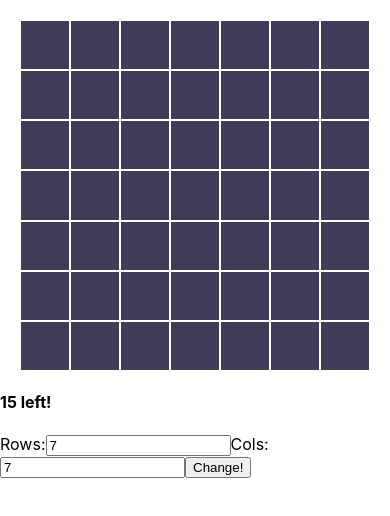
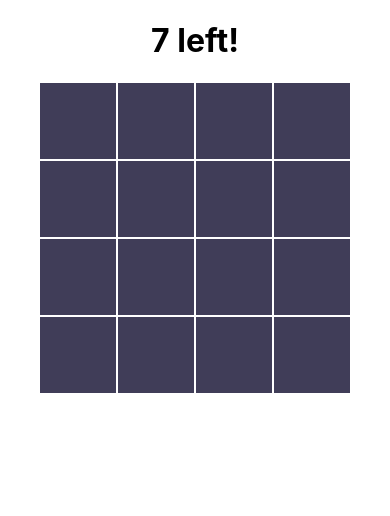
Before and after one commit to soleilyasmina/memoreyes, a React (Create React App) app: page / in a window 390 px wide. Shown: the top 516 px of the page. Built offline with nearby package versions, Linux system fonts and the light colour scheme.

Commit message:
add responsiveness and level growth

```diff
--- a/src/App.css
+++ b/src/App.css
@@ -1,7 +1,19 @@
+@keyframes load {
+  0% {
+    opacity: 0;
+  }
+  100% {
+    opacity: 1;
+  }
+}
+
+h1 {
+  text-align: center;
+}
 .board {
   display: grid;
-  width: 90vw;
-  height: 90vw;
+  width: 80vmin;
+  height: 80vmin;
   margin: 20px auto;
 }
 
@@ -12,18 +24,25 @@
 }
 
 .active {
-  background-color: #66D7D1;
+  background-color: #66d7d1;
 }
 
 .passive {
-  background-color: #403D58;
+  background-color: #403d58;
 }
 
-.passive:hover {
+.passive:active {
+  cursor: pointer;
   background-color: rgba(64, 61, 88, 0.7);
-  cursor: pointer;
+}
+
+@media (hover: hover) {
+  .passive:hover {
+    background-color: rgba(64, 61, 88, 0.7);
+    cursor: pointer;
+  }
 }
 
 .failed {
-  background-color: #CC2936;
+  background-color: #cc2936;
 }
--- a/src/App.js
+++ b/src/App.js
@@ -3,40 +3,32 @@ import { generateBoard } from "./services";
 import "./App.css";
 
 function App() {
-  const [size, setSize] = useState({ rows: 7, cols: 7 });
-  const [newRows, setNewRows] = useState(7);
-  const [newCols, setNewCols] = useState(7);
-  const [board, setBoard] = useState(generateBoard(7, 7, 15));
-  const [boardGuess, setBoardGuess] = useState(generateBoard(7, 7, 0));
-  const [guesses, setGuesses] = useState({ total: 15, current: 0 });
+  const [size, setSize] = useState({ rows: 4, cols: 4 });
+  const [level, setLevel] = useState(1);
+  const [board, setBoard] = useState(generateBoard(4, 4, 7));
+  const [boardGuess, setBoardGuess] = useState(generateBoard(4, 4, 0));
+  const [guesses, setGuesses] = useState({ total: 7, current: 0 });
   const [guess, setGuess] = useState(false);
 
   useEffect(() => {
-    setTimeout(() => setGuess(true), 2000);
+    setTimeout(() => setGuess(true), 3000);
   }, [board]);
 
   useEffect(() => {
-    setBoard(generateBoard(size.rows, size.cols, size.rows + size.cols - 1));
-    setBoardGuess(generateBoard(size.rows, size.cols, 0));
-  }, [size]);
-
-  useEffect(() => {
     if (guesses.current === guesses.total) {
+      setLevel((prev) => prev + 1);
       setTimeout(() => {
+        const newSize = Math.ceil(level / 3) + 3;
+        setSize({ rows: newSize, cols: newSize });
         setBoard(
-          generateBoard(size.rows, size.cols, size.rows + size.cols - 1)
+          generateBoard(newSize, newSize, newSize * 2 - 1)
         );
-        setBoardGuess(generateBoard(size.rows, size.cols, 0));
+        setBoardGuess(generateBoard(newSize, newSize,  0));
         setGuess(false);
-        setGuesses({ total: size.rows + size.cols - 1, current: 0 });
+        setGuesses({ total: newSize + newSize - 1, current: 0 });
       }, 1000);
     }
-  }, [size, guesses]);
-
-  const handleSubmit = (e) => {
-    e.preventDefault();
-    setSize({ rows: newRows, cols: newCols });
-  };
+  }, [guesses]);
 
   const boardSize = {
     gridTemplateColumns: `repeat(${size.cols}, 1fr)`,
@@ -44,6 +36,7 @@ function App() {
   };
 
   const handleClick = (row, col) => {
+    if (guesses.current === guesses.total || !guess) return;
     const newBoard = [...boardGuess];
     newBoard[row][col] = board[row][col] === true ? true : null;
     setBoardGuess(newBoard);
@@ -66,6 +59,7 @@ function App() {
 
   return (
     <div className="App">
+      <h1>{guesses.total - guesses.current} left!</h1>
       <div className="board" style={boardSize}>
         {boardGuess.map((row, i) => (
           <>
@@ -78,25 +72,6 @@ function App() {
           </>
         ))}
       </div>
-      <form onSubmit={handleSubmit}>
-        <h4>{guesses.total - guesses.current} left!</h4>
-        <label htmlFor="rows">Rows:</label>
-        <input
-          name="rows"
-          value={newRows}
-          type="number"
-          onChange={(e) => setNewRows(Number(e.target.value))}
-        />
-
-        <label htmlFor="cols">Cols:</label>
-        <input
-          name="cols"
-          value={newCols}
-          type="number"
-          onChange={(e) => setNewCols(Number(e.target.value))}
-        />
-        <button type="submit">Change!</button>
-      </form>
     </div>
   );
 }
```
